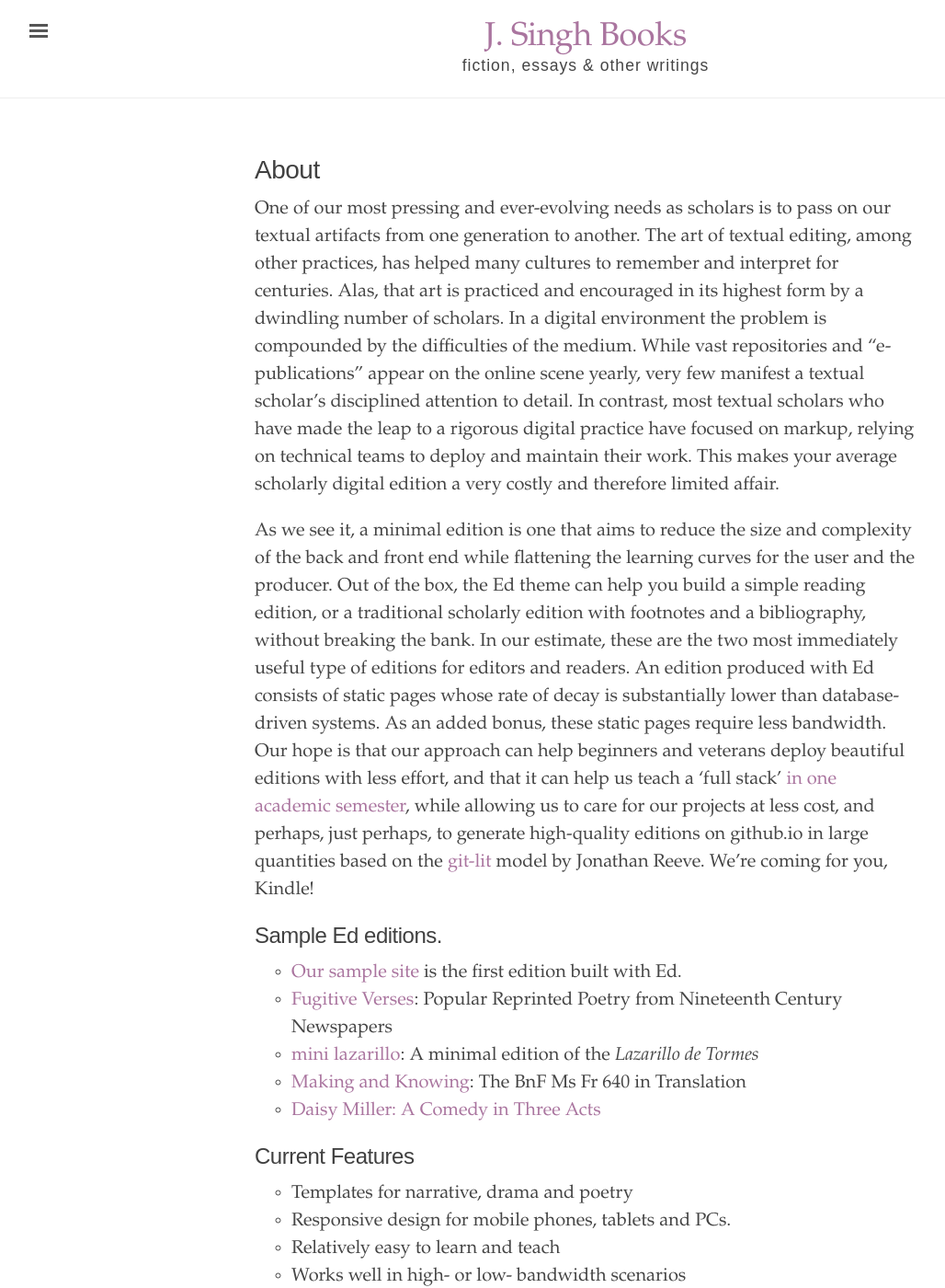
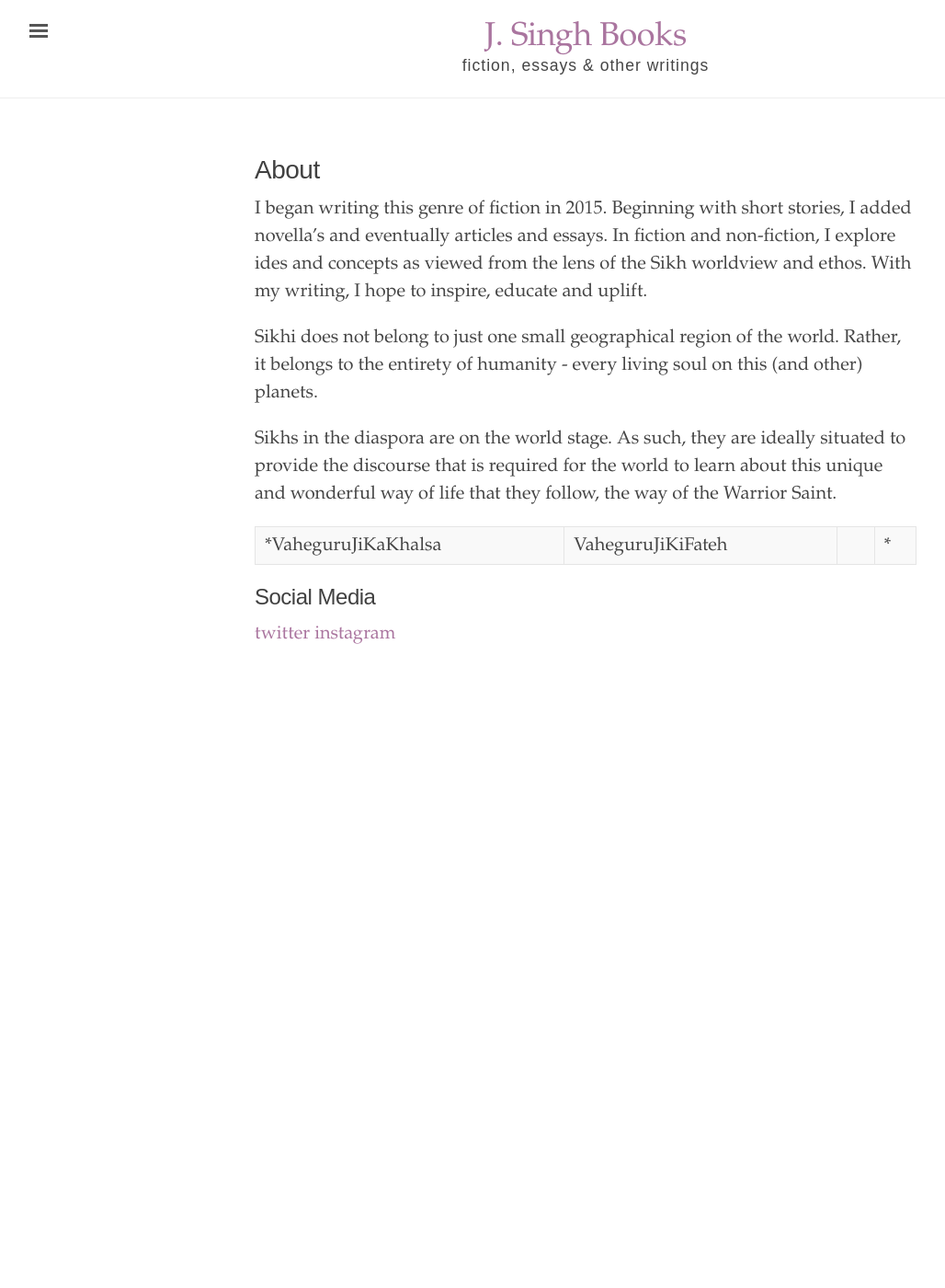
Before and after one commit to jsinghbooks/jsinghbooks.github.io, a Jekyll site: the page built from about.md, in a window 1280 px wide and 1400 px high. Shown: the whole window at 92% size, without its empty margins (3-1031 px from the left). Built offline with Jekyll 4.4.1, drawn with Linux system fonts in a browser that asks for light colours; some of the changed text lies outside the part shown.

Commit message:
Update about.md

```diff
--- a/about.md
+++ b/about.md
@@ -3,57 +3,21 @@ layout: page
 title: About
 ---
 
-One of our most pressing and ever-evolving needs as scholars is to pass on our textual artifacts
-from one generation to another. The art of textual editing, among other practices, has helped many
-cultures to remember and interpret for centuries. Alas, that art is practiced and encouraged in its
-highest form by a dwindling number of scholars. In a digital environment the problem is compounded
-by the difficulties of the medium. While vast repositories and "e-publications" appear on the
-online scene yearly, very few manifest a textual scholar's disciplined attention to detail. In
-contrast, most textual scholars who have made the leap to a rigorous digital practice have focused
-on markup, relying on technical teams to deploy and maintain their work. This makes your average
-scholarly digital edition a very costly and therefore limited affair.
+I began writing this genre of fiction in 2015. Beginning with short stories, I added novella's
+and eventually articles and essays. In fiction and non-fiction, I explore ides and concepts as
+viewed from the lens of the Sikh worldview and ethos. With my writing, I hope to inspire,
+educate and uplift.
 
-As we see it, a minimal edition is one that aims to reduce the size and complexity of the back and
-front end while flattening the learning curves for the user and the producer. Out of the box, the Ed
-theme can help you build a simple reading edition, or a traditional scholarly edition with footnotes
-and a bibliography, without breaking the bank. In our estimate, these are the two most immediately
-useful type of editions for editors and readers. An edition produced with Ed consists of static
-pages whose rate of decay is substantially lower than database-driven systems. As an added bonus,
-these static pages require less bandwidth. Our hope is that our approach can help beginners and
-veterans deploy beautiful editions with less effort, and that it can help us teach a 'full stack'
-[in one academic semester](https://github.com/susannalles/MinimalEditions/blob/master/README.md),
-while allowing us to care for our projects at less cost, and perhaps, just perhaps, to generate
-high-quality editions on github.io in large quantities based on the
-[git-lit](http://jonreeve.com/2015/09/introducing-git-lit/) model by Jonathan Reeve. We're coming
-for you, Kindle!
+Sikhi does not belong to just one small geographical region of the world. Rather, it belongs to
+the entirety of humanity - every living soul on this (and other) planets.
 
+Sikhs in the diaspora are on the world stage. As such, they are ideally situated to provide
+the discourse that is required for the world to learn about this unique and wonderful way of
+life that they follow, the way of the Warrior Saint.
 
-## Sample Ed editions.
+*VaheguruJiKaKhalsa|VaheguruJiKiFateh||*
 
-- [Our sample site](http://minicomp.github.io/ed/) is the first edition built with Ed.
-- [Fugitive Verses](http://fugitiverses.viraltexts.org/): Popular Reprinted Poetry from Nineteenth Century Newspapers
-- [mini lazarillo](http://minilazarillo.github.io/): A minimal edition of the *Lazarillo de Tormes*
-- [Making and Knowing](https://cu-mkp.github.io/GR8975-edition/): The BnF Ms Fr 640 in Translation
-- [Daisy Miller: A Comedy in Three Acts](https://britaneeelizabeth.github.io/ed/texts/DaisyMillerPlay/)
+## Social Media
 
-
-## Current Features
-
-- Templates for narrative, drama and poetry
-- Responsive design for mobile phones, tablets and PCs.
-- Relatively easy to learn and teach
-- Works well in high- or low- bandwidth scenarios
-- Easier for digital archives and libraries to preserve
-- Open source, open access
-- Unobtrusive footnotes
-- Metadata in Dublin Core and OpenGraph to play nice with Zotero, libraries and social media.
-- Automatic table of content generation
-- Simple search functionality
-- Annotations via [hypothes.is](https://hypothes.is/)
-- Optional: Ability to generate well-formatted bibliographies and linked citations
-
-
-## Installing and using Ed
-
-To learn how to install and begin using Ed, please visit our
-[documentation page](http://minicomp.github.io/ed/documentation).
+[twitter](https://www.twitter.com/jsinghbooks)
+[instagram](https://www.instagram.com/jsinghbooks)
```
